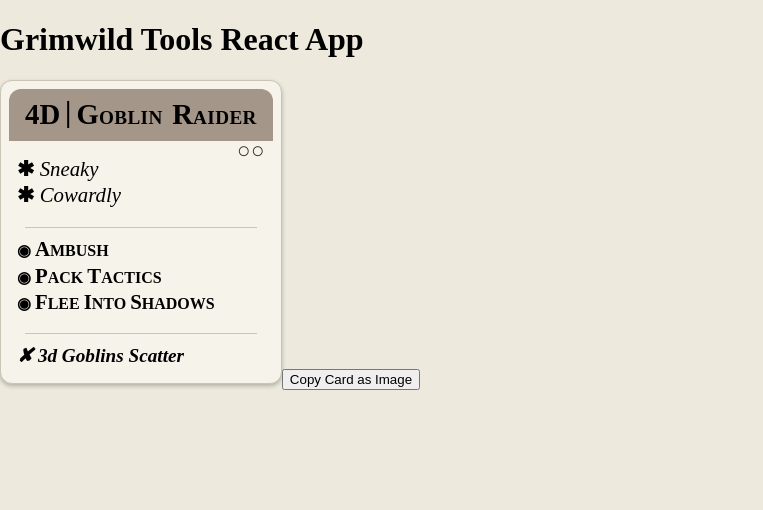
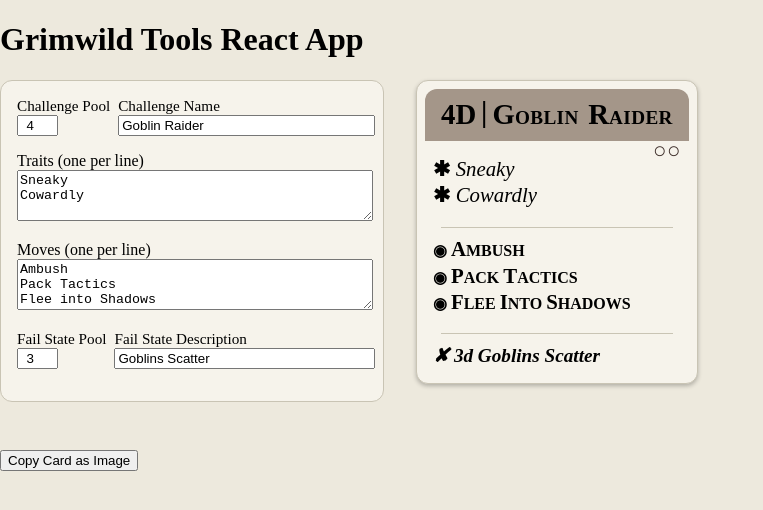
Before and after one commit to mvillaronga/grimwild-tools, a React (Vite) app: page / in a window 1280 px wide. Shown: the top 510 px of the page, without its empty margins (0-763 px from the left). Built offline with nearby package versions, Linux system fonts and the light colour scheme.

Commit message:
form entry

```diff
--- a/src/App.jsx
+++ b/src/App.jsx
@@ -1,9 +1,17 @@
-import React, { useRef } from "react";
+import React, { useRef, useState } from "react";
 import ObstacleCard from "./components/ObstacleCard";
 import html2canvas from "html2canvas";
 
 function App() {
   const cardRef = useRef(null);
+
+  // State for card data
+  const [pool, setPool] = useState("4");
+  const [title, setTitle] = useState("Goblin Raider");
+  const [traits, setTraits] = useState("Sneaky\nCowardly");
+  const [moves, setMoves] = useState("Ambush\nPack Tactics\nFlee into Shadows");
+  const [failPool, setFailPool] = useState("3");
+  const [failDesc, setFailDesc] = useState("Goblins Scatter");
 
   const handleCopyImage = async () => {
     if (!cardRef.current) return;
@@ -35,11 +43,107 @@ function App() {
     }, "image/png");
   };
 
+  // Parse traits and moves from textarea
+  const traitsArr = traits.split("\n").map(t => t.trim()).filter(Boolean);
+  const movesArr = moves.split("\n").map(m => m.trim()).filter(Boolean);
+
   return (
     <div>
       <h1>Grimwild Tools React App</h1>
-      <div ref={cardRef} style={{ display: "inline-block" }}>
-        <ObstacleCard />
+      <div style={{ display: "flex", alignItems: "flex-start", gap: "2rem" }}>
+        <form
+          style={{
+            background: "#f6f3eb",
+            border: "1px solid #c9c4b4",
+            borderRadius: ".75rem",
+            padding: "1rem",
+            maxWidth: 480,
+            marginBottom: "2rem",
+            flex: "0 0 350px"
+          }}
+          onSubmit={e => e.preventDefault()}
+        >
+          {/* Challenge Pool and Name on same line */}
+          <div style={{ marginBottom: "1rem", display: "flex", gap: "0.5rem", alignItems: "center" }}>
+            <label style={{ margin: 0 }}>
+              <span style={{ fontSize: "0.95em" }}>Challenge Pool</span><br />
+              <input
+                type="number"
+                min="1"
+                max="99"
+                value={pool}
+                onChange={e => setPool(e.target.value)}
+                style={{ width: "2.5em", textAlign: "center" }}
+              />
+            </label>
+            <label style={{ flex: 1, margin: 0 }}>
+              <span style={{ fontSize: "0.95em" }}>Challenge Name</span><br />
+              <input
+                type="text"
+                value={title}
+                onChange={e => setTitle(e.target.value)}
+                style={{ width: "100%" }}
+              />
+            </label>
+          </div>
+          <div style={{ marginBottom: "1rem" }}>
+            <label>
+              Traits (one per line)<br />
+              <textarea
+                value={traits}
+                onChange={e => setTraits(e.target.value)}
+                rows={3}
+                style={{ width: "100%" }}
+              />
+            </label>
+          </div>
+          <div style={{ marginBottom: "1rem" }}>
+            <label>
+              Moves (one per line)<br />
+              <textarea
+                value={moves}
+                onChange={e => setMoves(e.target.value)}
+                rows={3}
+                style={{ width: "100%" }}
+              />
+            </label>
+          </div>
+          {/* Fail State Pool and Description on same line */}
+          <div style={{ marginBottom: "1rem", display: "flex", gap: "0.5rem", alignItems: "center" }}>
+            <label style={{ margin: 0 }}>
+              <span style={{ fontSize: "0.95em" }}>Fail State Pool</span><br />
+              <input
+                type="number"
+                min="1"
+                max="99"
+                value={failPool}
+                onChange={e => setFailPool(e.target.value)}
+                style={{ width: "2.5em", textAlign: "center" }}
+              />
+            </label>
+            <label style={{ flex: 1, margin: 0 }}>
+              <span style={{ fontSize: "0.95em" }}>Fail State Description</span><br />
+              <input
+                type="text"
+                value={failDesc}
+                onChange={e => setFailDesc(e.target.value)}
+                style={{ width: "100%" }}
+              />
+            </label>
+          </div>
+        </form>
+        <div>
+          <div ref={cardRef} style={{ display: "inline-block" }}>
+            <ObstacleCard
+              pool={pool}
+              title={title}
+              traits={traitsArr}
+              moves={movesArr}
+              failPool={failPool}
+              failDesc={failDesc}
+            />
+          </div>
+        </div>
       </div>
       <button onClick={handleCopyImage} style={{ marginTop: "1rem" }}>
         Copy Card as Image
```
